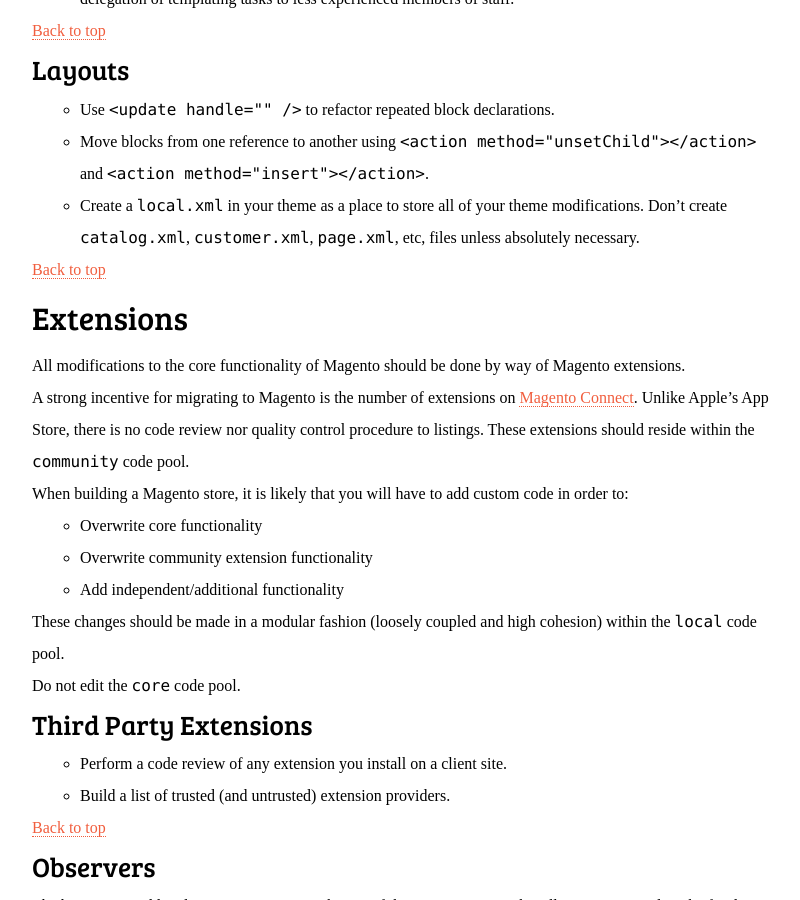
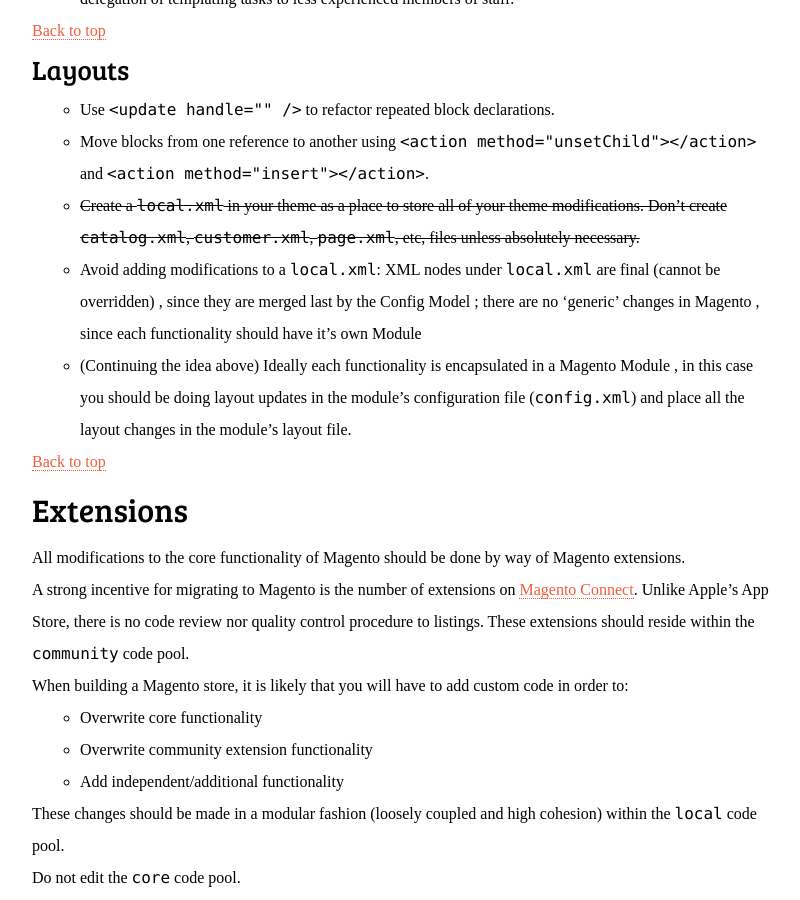
Before and after one commit to punkstar/magentotherightway.com, a Jekyll site: the page built from index.html, in a window 1280 px wide and 900 px high, scrolled down 909 px. Shown: the whole window, without its empty margins (354-1154 px from the left). Built offline with Jekyll 4.4.1, drawn with Linux system fonts in a browser that asks for light colours; some web fonts are replaced; Markdown is read by kramdown in place of the engine named in the settings.

Commit message:
Update 02-04-01-Layouts.md
adding some stuff about Layout

```diff
--- a/_posts/02-04-01-Layouts.md
+++ b/_posts/02-04-01-Layouts.md
@@ -6,4 +6,6 @@
 
 * Use `<update handle="" />` to refactor repeated block declarations.
 * Move blocks from one reference to another using `<action method="unsetChild"></action>` and `<action method="insert"></action>`.
-* Create a `local.xml` in your theme as a place to store all of your theme modifications.  Don't create `catalog.xml`, `customer.xml`, `page.xml`, etc, files unless absolutely necessary.
+* ~~Create a `local.xml` in your theme as a place to store all of your theme modifications.  Don't create `catalog.xml`, `customer.xml`, `page.xml`, etc, files unless absolutely necessary.~~
+* Avoid adding modifications to a `local.xml`: XML nodes under `local.xml` are final (cannot be overridden) , since they are merged last by the Config Model ; there are no 'generic' changes in Magento , since each functionality should have it's own Module
+* (Continuing the idea above) Ideally each functionality is encapsulated in a Magento Module , in this case you should be doing layout updates in the module's configuration file (`config.xml`) and place all the layout changes in the module's layout file.
```
